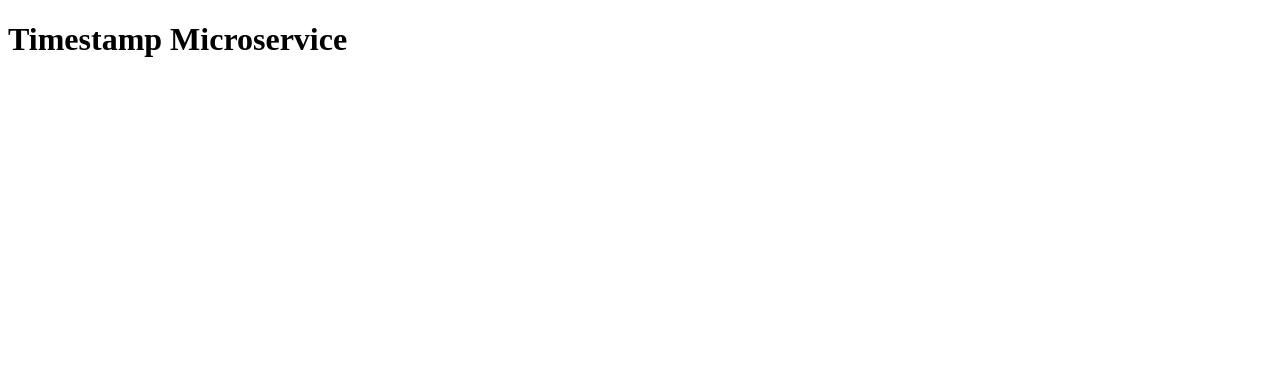
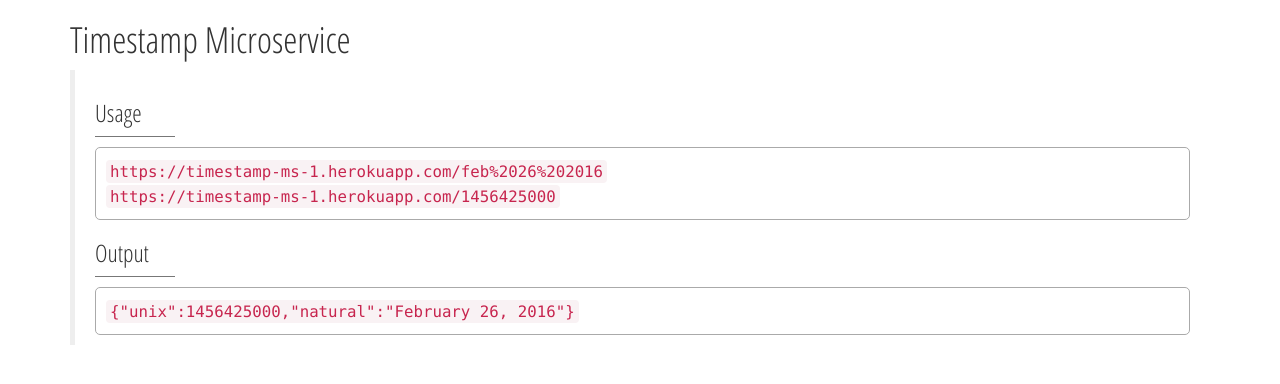
Before and after one commit to rohitrp/timestamp-microservice, a website: page public/index.html in a window 1280 px wide. Drawn offline with nearby package versions, Linux system fonts and the light colour scheme.

Commit message:
feat: Provide simple UI

```diff
--- a/public/index.html
+++ b/public/index.html
@@ -1,9 +1,35 @@
 <!doctype html>
 <html>
   <head>
+    <meta name="viewport" content="width=device-width, initial-scale=1.0">
     <title>Timestamp Microservice</title>
+    <link href='https://fonts.googleapis.com/css?family=Open+Sans+Condensed:300,600' rel='stylesheet' type='text/css'>
+
+    <!-- Latest compiled and minified CSS -->
+    <link rel="stylesheet" href="https://maxcdn.bootstrapcdn.com/bootstrap/3.3.6/css/bootstrap.min.css" integrity="sha384-1q8mTJOASx8j1Au+a5WDVnPi2lkFfwwEAa8hDDdjZlpLegxhjVME1fgjWPGmkzs7" crossorigin="anonymous">
+
+    <link href="style.css" rel="stylesheet" type="text/css">
   </head>
   <body>
-    <h1>Timestamp Microservice</h1>
+    <div class="container">
+      <h1 class="header">Timestamp Microservice</h1>
+      <blockquote>
+        <h3>Usage</h3>
+        <div class="code">
+          <code>
+            https://timestamp-ms-1.herokuapp.com/feb%2026%202016
+          </code><br>
+          <code>
+            https://timestamp-ms-1.herokuapp.com/1456425000
+          </code>
+        </div>
+        <h3>Output</h3>
+        <div class="code">
+          <code>
+            {"unix":1456425000,"natural":"February 26, 2016"}
+          </code>
+        </div>
+      </blockquote>
+    </div>
   </body>
 </html>
--- /dev/null
+++ b/public/style.css
@@ -0,0 +1,25 @@
+body {
+  width: 100%;
+  font-family: 'Open Sans Condensed', sans-serif;
+}
+
+::selection {
+  background: rgb(139, 195, 74);
+  color: white;
+}
+
+pre {
+  padding: 0;
+}
+
+h3 {
+  border-bottom: 1px solid #777;
+  width: 80px;
+  padding-bottom: 10px;
+}
+
+.code {
+  padding: 10px;
+  border: 1px solid #aaa;
+  border-radius: 5px;
+}
```
